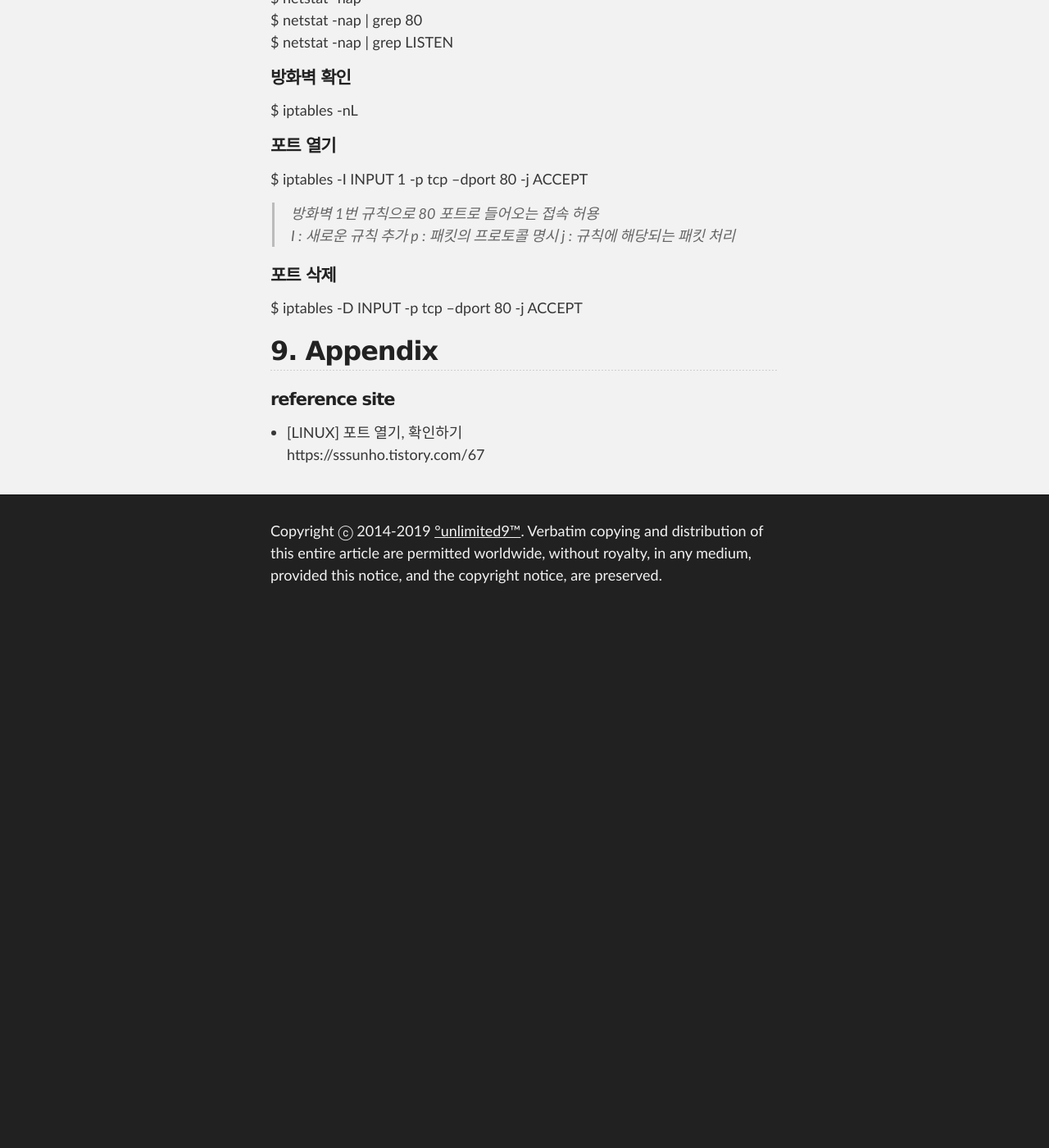
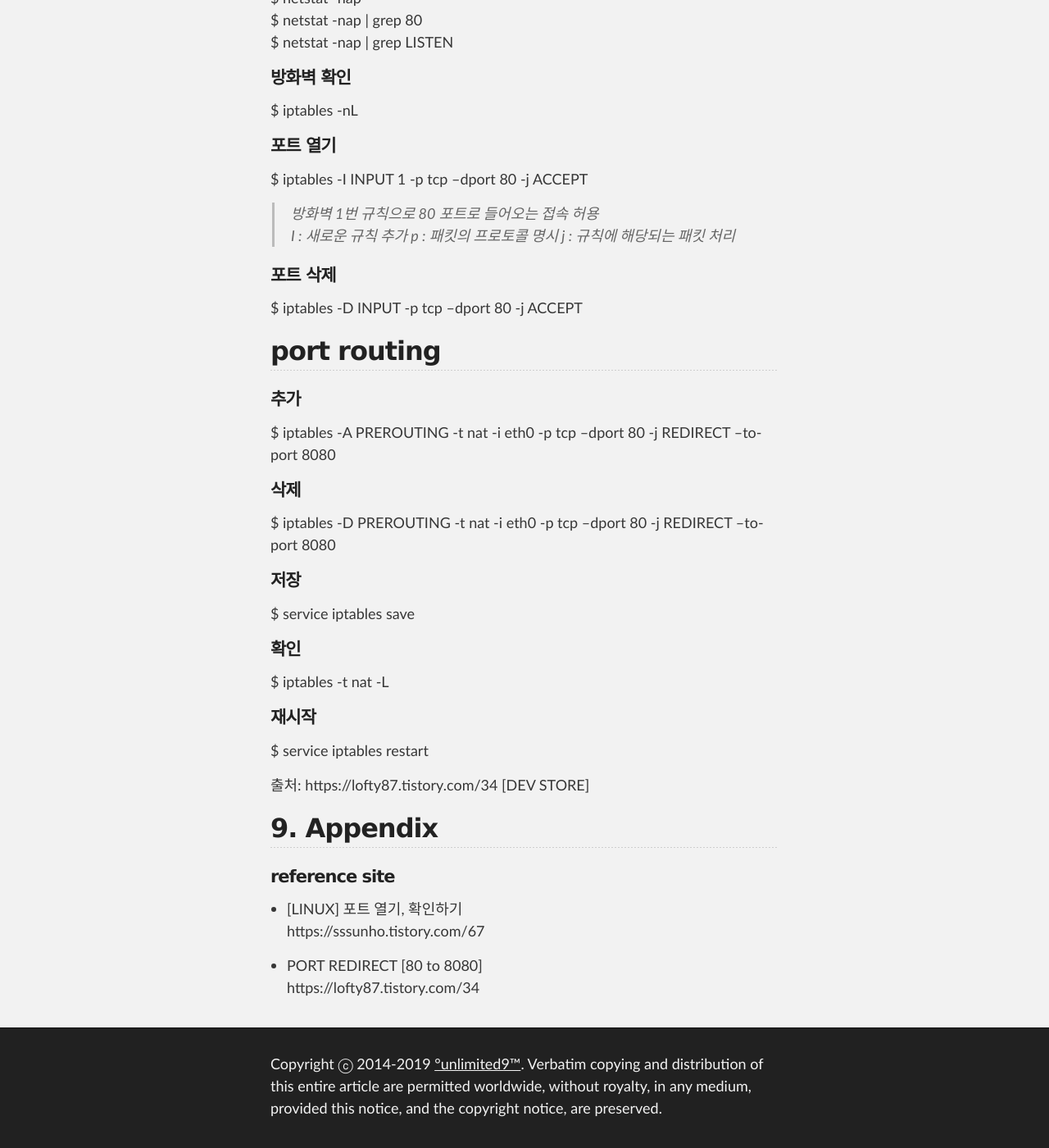
Before and after one commit to unlimited9/unlimited9.github.com, a Jekyll site: the page built from reference.notes/TA/system/linux.iptables.port.md, in a window 1280 px wide and 1400 px high, scrolled down 404 px. Shown: the whole window at 82% size. Built offline with Jekyll 4.4.1, drawn with Linux system fonts in a browser that asks for light colours; our own code applies the rules of GitHub Pages for plain Markdown files; before the commit the page ends 1154 px from its top, so only the background shows below that.

Commit message:
Update linux.iptables.port.md

```diff
--- a/reference.notes/TA/system/linux.iptables.port.md
+++ b/reference.notes/TA/system/linux.iptables.port.md
@@ -19,9 +19,35 @@ $ iptables -I INPUT 1 -p tcp --dport 80 -j ACCEPT
 $ iptables -D INPUT -p tcp --dport 80 -j ACCEPT
 
 
+## port routing
+
+#### 추가
+$ iptables -A PREROUTING -t nat -i eth0 -p tcp --dport 80 -j REDIRECT --to-port 8080
+
+#### 삭제
+$ iptables -D PREROUTING -t nat -i eth0 -p tcp --dport 80 -j REDIRECT --to-port 8080
+
+#### 저장
+$ service iptables save
+
+#### 확인
+$ iptables -t nat -L
+
+#### 재시작
+$ service iptables restart
+
+
+
+
+출처: https://lofty87.tistory.com/34 [DEV STORE]
+
+
 ## 9. Appendix
 
 #### reference site
 
 + [LINUX] 포트 열기, 확인하기
 https://sssunho.tistory.com/67
+
++ PORT REDIRECT [80 to 8080]
+https://lofty87.tistory.com/34
```
